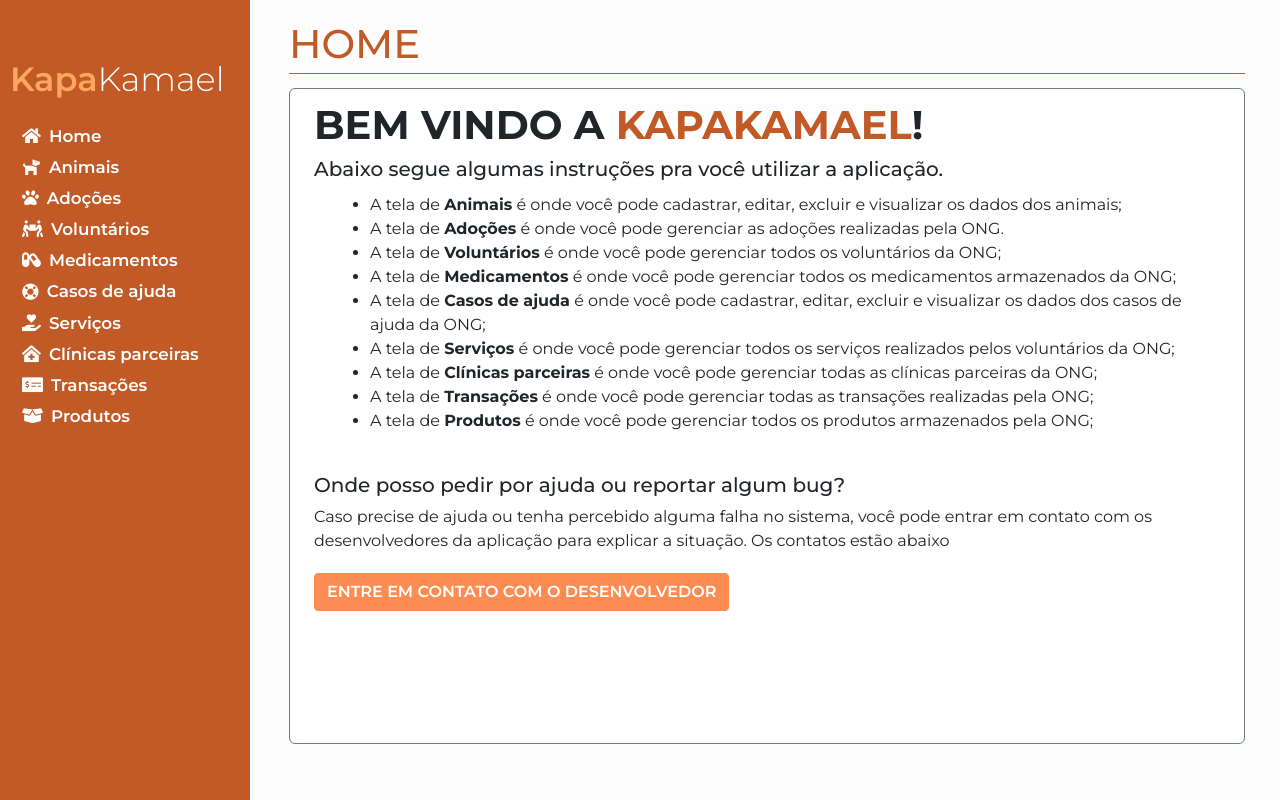
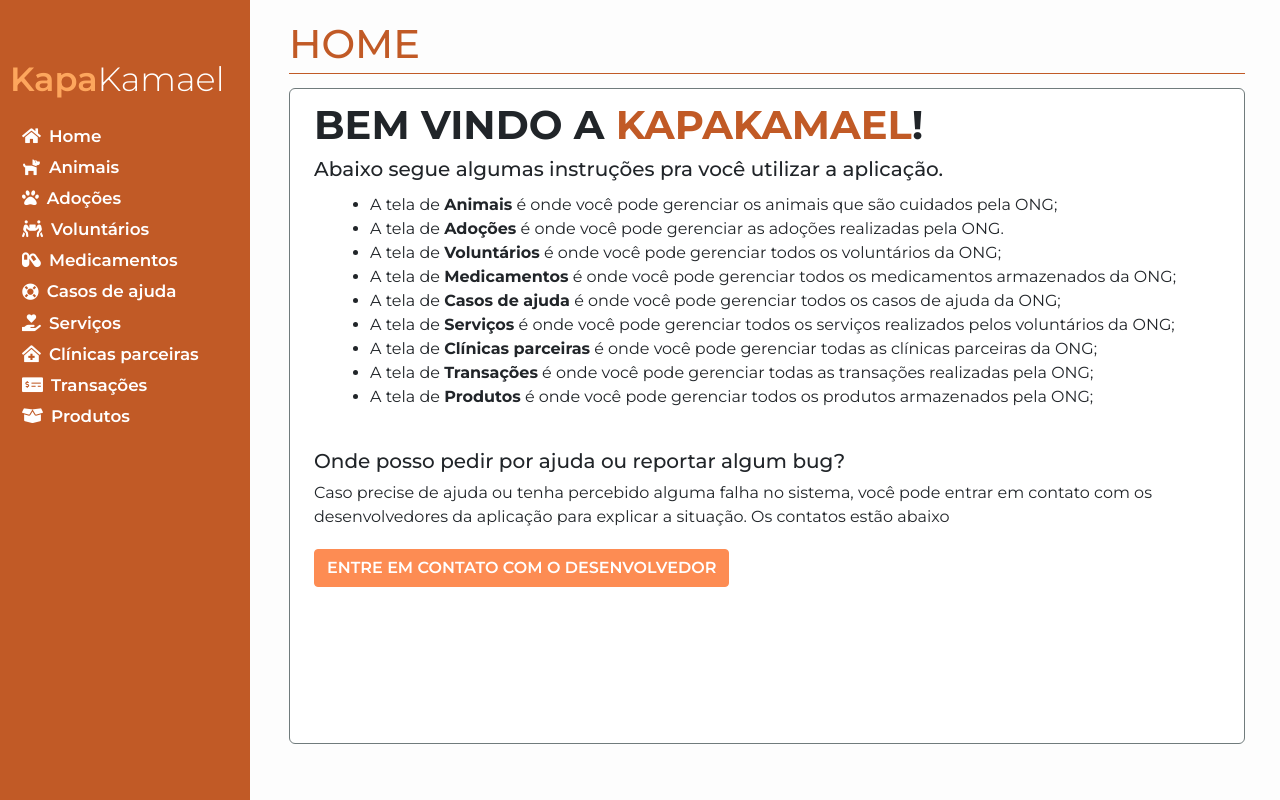
Before and after one commit to TiagoDiass/frontend-tcc, a Vue app: page / in a window 1280 px wide. Built offline with nearby package versions, Linux system fonts and the light colour scheme.

Commit message:
feat: fix home content

```diff
--- a/src/views/Home/Home.vue
+++ b/src/views/Home/Home.vue
@@ -15,7 +15,7 @@
       <ul class="p-2 ml-5">
         <li>
           A tela de <span class="text-bold">Animais</span> é onde você pode
-          cadastrar, editar, excluir e visualizar os dados dos animais;
+          gerenciar os animais que são cuidados pela ONG;
         </li>
         <li>
           A tela de <span class="text-bold">Adoções</span> é onde você pode
@@ -31,8 +31,7 @@
         </li>
         <li>
           A tela de <span class="text-bold">Casos de ajuda</span> é onde você
-          pode cadastrar, editar, excluir e visualizar os dados dos casos de
-          ajuda da ONG;
+          pode gerenciar todos os casos de ajuda da ONG;
         </li>
         <li>
           A tela de <span class="text-bold">Serviços</span> é onde você pode
```
